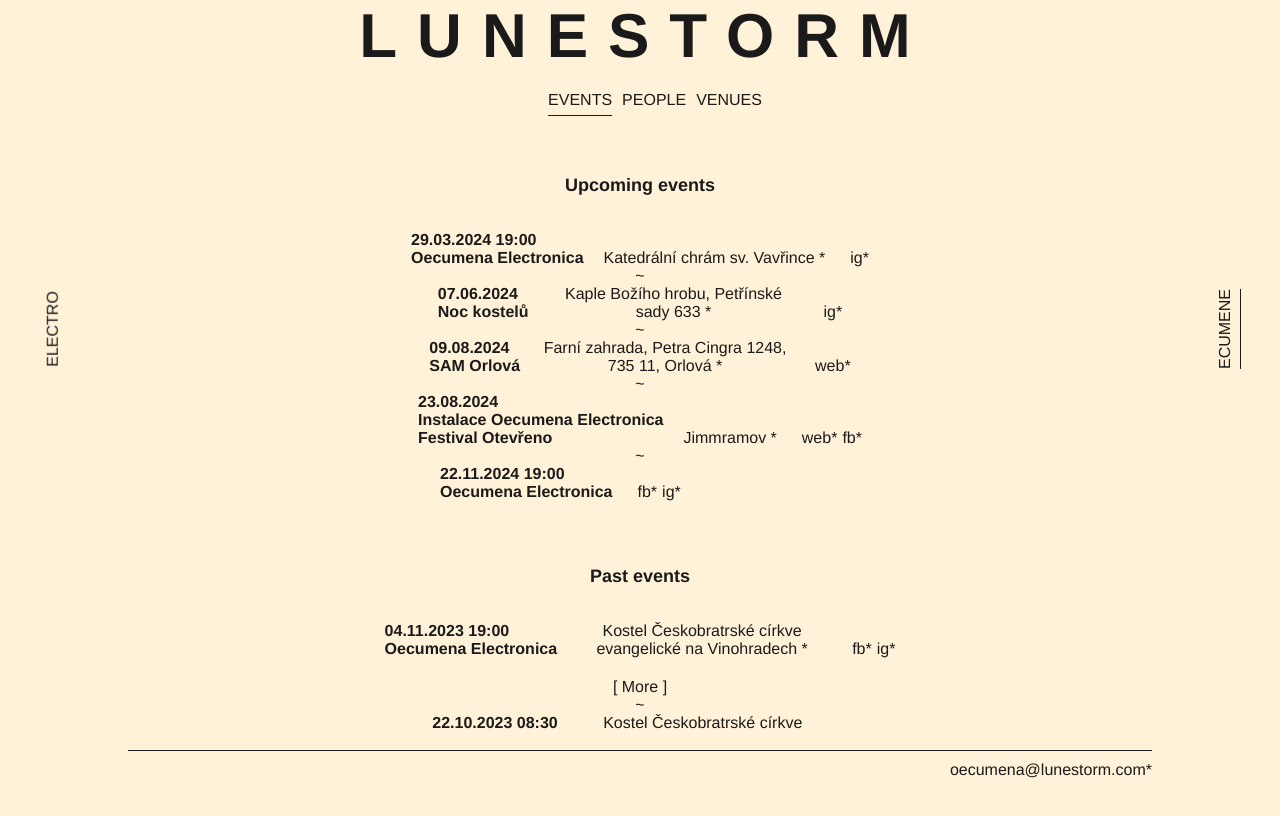
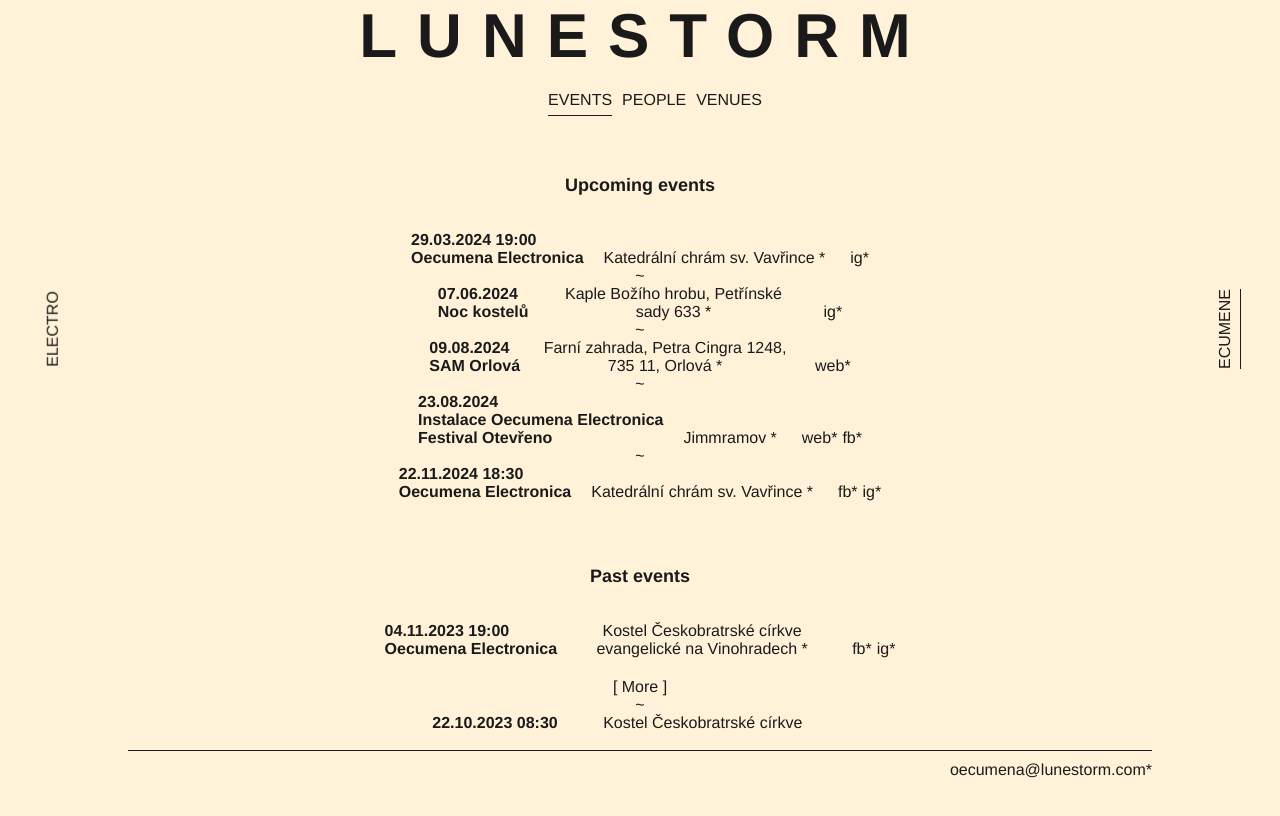
Before and after one commit to Kapicka/lunestorm, a Vue app: page /ecumene/events in a window 1280 px wide. Shown: the top 816 px of the page. Built offline with nearby package versions, Linux system fonts and the light colour scheme.

Commit message:
add record

```diff
--- a/src/store.js
+++ b/src/store.js
@@ -14,8 +14,12 @@ const events = [
         key: "oecumena_2024",
         type: ["ecumene", "electro"],
         name: "Oecumena Electronica",
-        dateStart: "2024-11-22T19:00",
-        dateEnd: "2024-11-22T22:00",
+        dateStart: "2024-11-22T18:30",
+        dateEnd: "2024-11-22T21:00",
+        place: {
+            name: "Katedrální chrám sv. Vavřince",
+            url: "https://maps.app.goo.gl/z7TwLQn5TZ5SnQL97"
+        },
         links: [
             {name: "fb", url: "https://www.facebook.com/events/518940397589915"},
             {name: "ig", url: "https://www.instagram.com/oecumena.electronica"}
```
